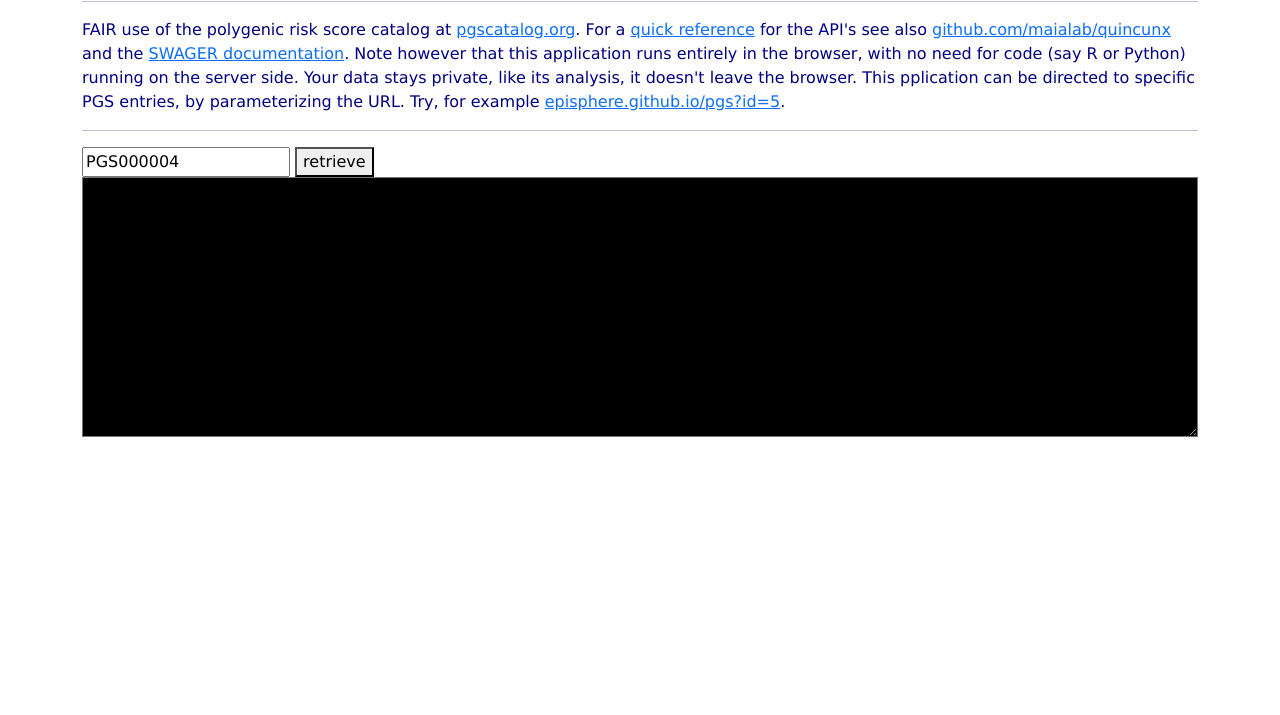
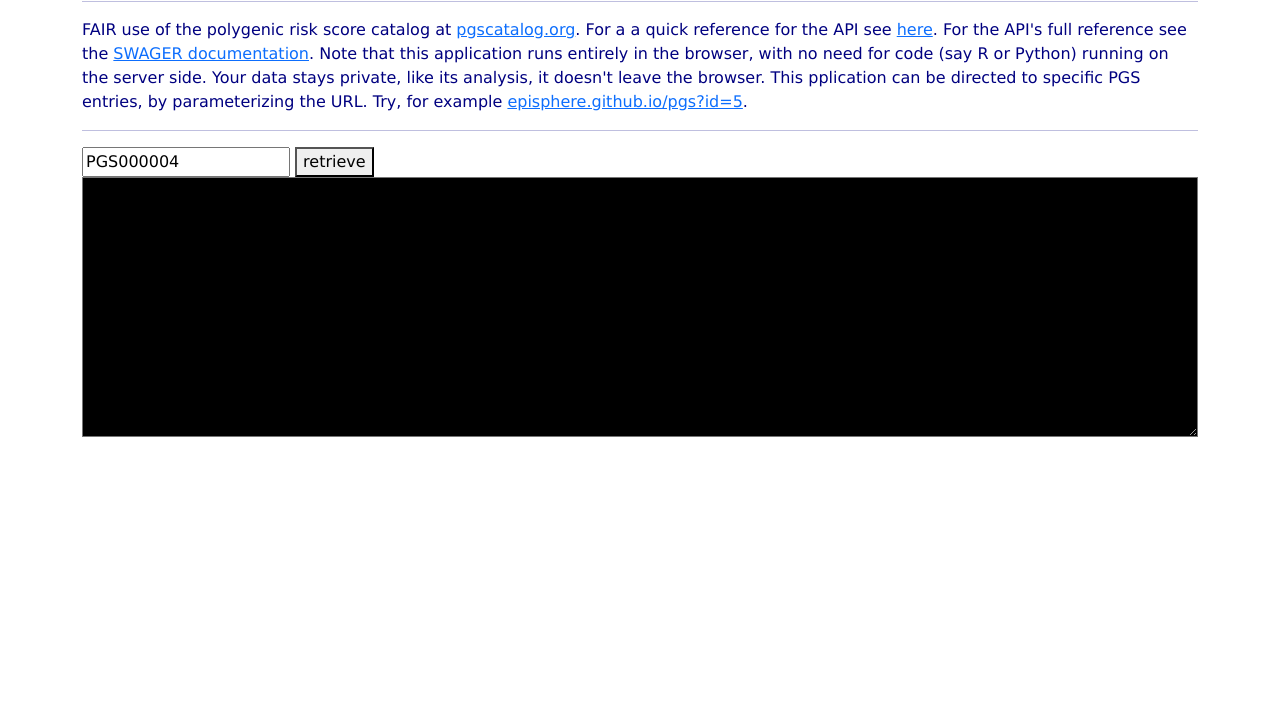
Before and after one commit to episphere/pgs, a plain HTML site: page index.html in a window 1280 px wide. Shown: the part 85-800 px from the top of the page. Drawn offline with nearby package versions, Linux system fonts and the light colour scheme; a script that the page names is missing.

Commit message:
simplified doc

```diff
--- a/index.html
+++ b/index.html
@@ -7,7 +7,7 @@
 <div class="container">
 <h1>Using PGS Catalog  <span style="font-size:large"><br>[<a href="https://github.com/episphere/pgs" target="_blank">code</a>][<a href="https://observablehq.com/@episphere/pgs" target="_blank">notebook</a>][<a href="https://gitter.im/episphere/PRS">gitter</a>]</span></h1>
 <hr>
-<p> FAIR use of the polygenic risk score catalog at <a href="https://www.pgscatalog.org" target="_blank">pgscatalog.org</a>. For a <a href="https://github.com/ramiromagno/cheatsheets/raw/master/quincunx/quincunx_cheatsheet.pdf" target="_blank">quick reference</a> for the API's see also <a href="https://github.com/maialab/quincunx" target="_blank">github.com/maialab/quincunx</a> and the <a href="https://www.pgscatalog.org/rest/" target="_blank">SWAGER documentation</a>. Note however that this application runs entirely in the browser, with no need for code (say R or Python) running on the server side. Your data stays private, like its analysis, it doesn't leave the browser. This pplication can be directed to specific PGS entries, by parameterizing the URL. Try, for example <a href="https://episphere.github.io/pgs/?id=5">episphere.github.io/pgs?id=5</a>.</p>
+<p> FAIR use of the polygenic risk score catalog at <a href="https://www.pgscatalog.org" target="_blank">pgscatalog.org</a>. For a a quick reference for the API see <a href="https://github.com/ramiromagno/cheatsheets/raw/master/quincunx/quincunx_cheatsheet.pdf" target="_blank">here</a>. For the API's full reference see the <a href="https://www.pgscatalog.org/rest/" target="_blank">SWAGER documentation</a>. Note that this application runs entirely in the browser, with no need for code (say R or Python) running on the server side. Your data stays private, like its analysis, it doesn't leave the browser. This pplication can be directed to specific PGS entries, by parameterizing the URL. Try, for example <a href="https://episphere.github.io/pgs/?id=5">episphere.github.io/pgs?id=5</a>.</p>
 <hr>
 <link rel="stylesheet" href="pgs.css">
 <script src="pgs.js"></script>
```
